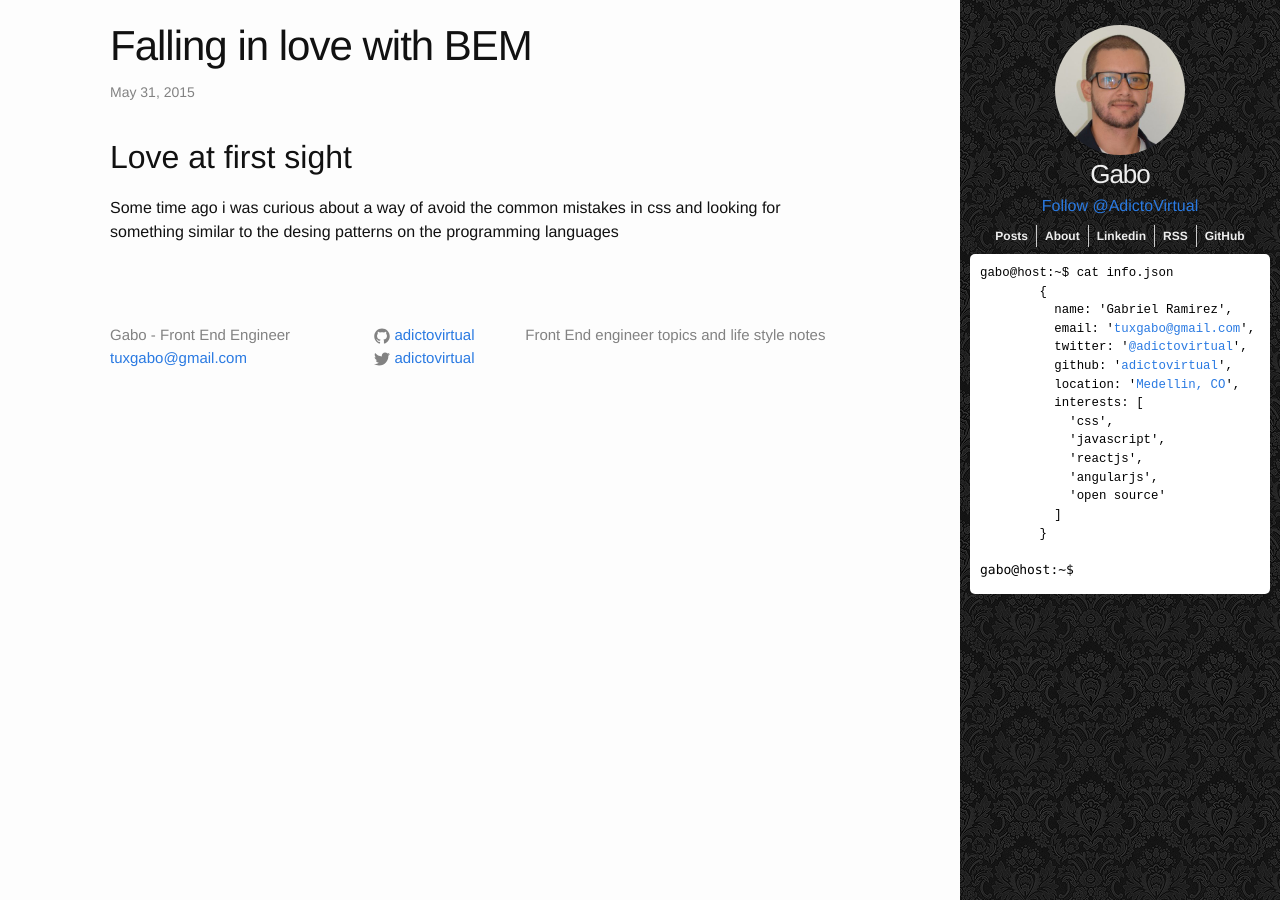
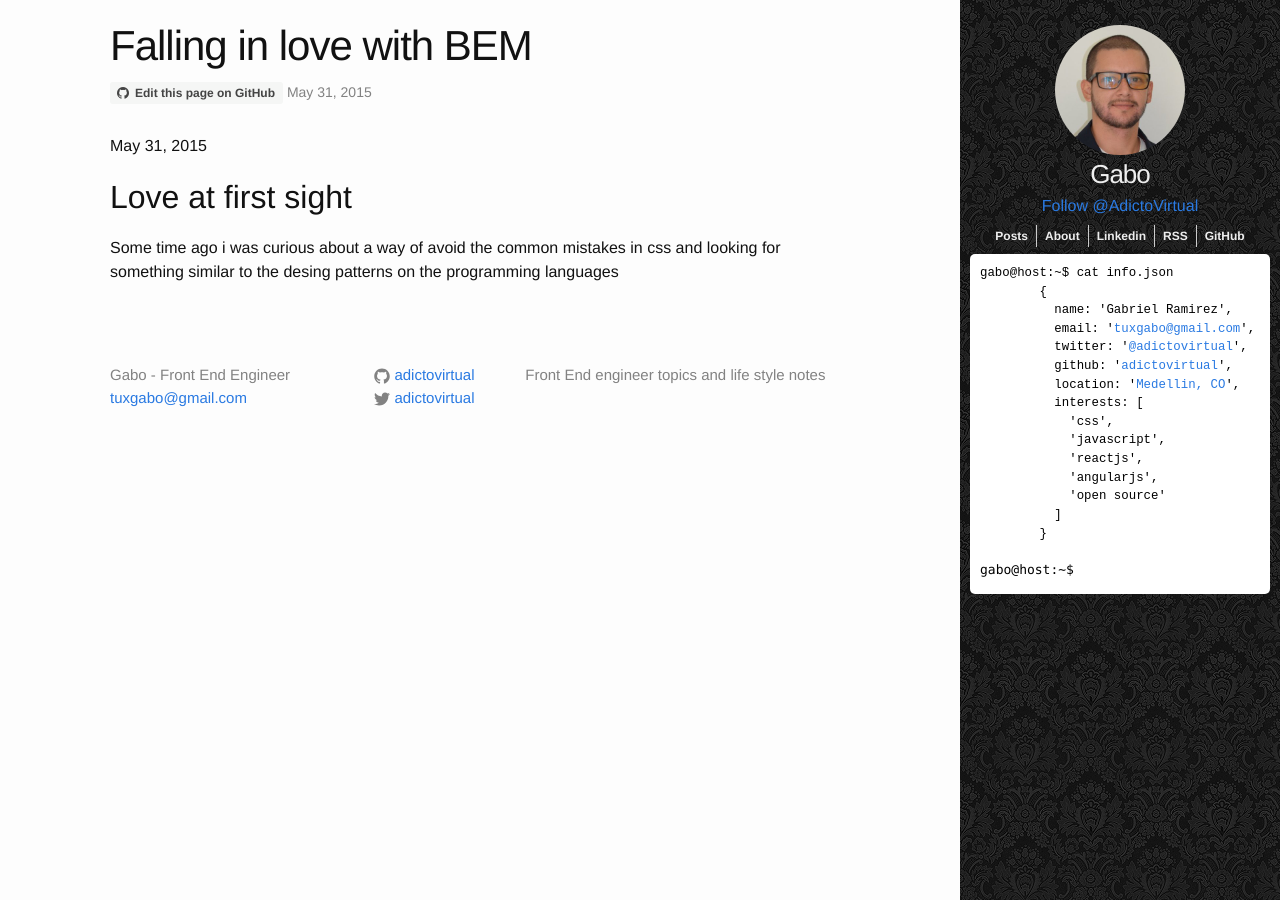
Before and after one commit to juanramirezc2/adictovirtual.github.io, a Jekyll site: the page built from _posts/2015-05-31-falling-in-love-with-bem.md, in a window 1280 px wide. Built offline with Jekyll 4.4.1, drawn with Linux system fonts in a browser that asks for light colours; nearby versions of some CDN libraries; comment, search, counter and statistics services are not loaded.

Commit message:
font awesome added and github button

```diff
--- a/_includes/head.html
+++ b/_includes/head.html
@@ -9,4 +9,5 @@
   <link rel="stylesheet" href="{{ "/css/main.css" | prepend: site.baseurl }}">
   <link rel="canonical" href="{{ page.url | replace:'index.html','' | prepend: site.baseurl | prepend: site.url }}">
   <link rel="alternate" type="application/rss+xml" title="{{ site.title }}" href="{{ "/feed.xml" | prepend: site.baseurl | prepend: site.url }}" />
+  <link rel="stylesheet" href="//maxcdn.bootstrapcdn.com/font-awesome/4.3.0/css/font-awesome.min.css">
 </head>
--- a/_layouts/post.html
+++ b/_layouts/post.html
@@ -5,10 +5,23 @@ layout: default
 
   <header class="post-header">
     <h1 class="post-title">{{ page.title }}</h1>
-    <p class="post-meta">{{ page.date | date: "%b %-d, %Y" }}{% if page.author %} • {{ page.author }}{% endif %}{% if page.meta %} • {{ page.meta }}{% endif %}</p>
+    <p class="post-meta">
+        {%if page.path %}
+        <a class="post__meta-edit" href="//github.com/adictovirtual/adictovirtual.github.io/blob/master/_posts/{{ page.path }}">
+          <i class="fa fa-github"></i>
+          Edit this page on GitHub
+        </a>
+        {% endif %}
+        {{ page.date | date: "%b %-d, %Y" }}{% if page.author %} • {{ page.author }}{% endif %}{% if page.meta %} • {{ page.meta }}{% endif %}
+    </p>
   </header>
 
   <article class="post-content">
+      <div class="post__meta">
+        <p>
+          {{ page.date | date: "%B %d, %Y" }}
+        </p>
+      </div>
     {{ content }}
   </article>
   <div id="disqus_thread"></div>
--- a/_posts/2015-05-31-falling-in-love-with-bem.md
+++ b/_posts/2015-05-31-falling-in-love-with-bem.md
@@ -3,6 +3,7 @@ layout: post
 permalink: /falling-in-love-with-bem
 title:  "Falling in love with BEM"
 date:   2015-05-31 18:30:55
+path: 2015-05-31-falling-in-love-with-bem.md
 categories: Post css
 ---
 ##Love at first sight
--- a/_sass/_base.scss
+++ b/_sass/_base.scss
@@ -249,3 +249,20 @@ pre {
   width:15%;
   float:right;
 }
+.post__meta-edit{
+  position: relative;
+  display: inline-block;
+  background: #f5f6f5;
+  color: #444;
+  padding: 2px 8px 2px 25px;
+  border-radius: 3px;
+  font-size: 12px;
+  font-weight: 900;
+
+  i{
+    font-size: 14px;
+    position: absolute;
+    top: 4px;
+    left: 7px;
+  }
+}
```
